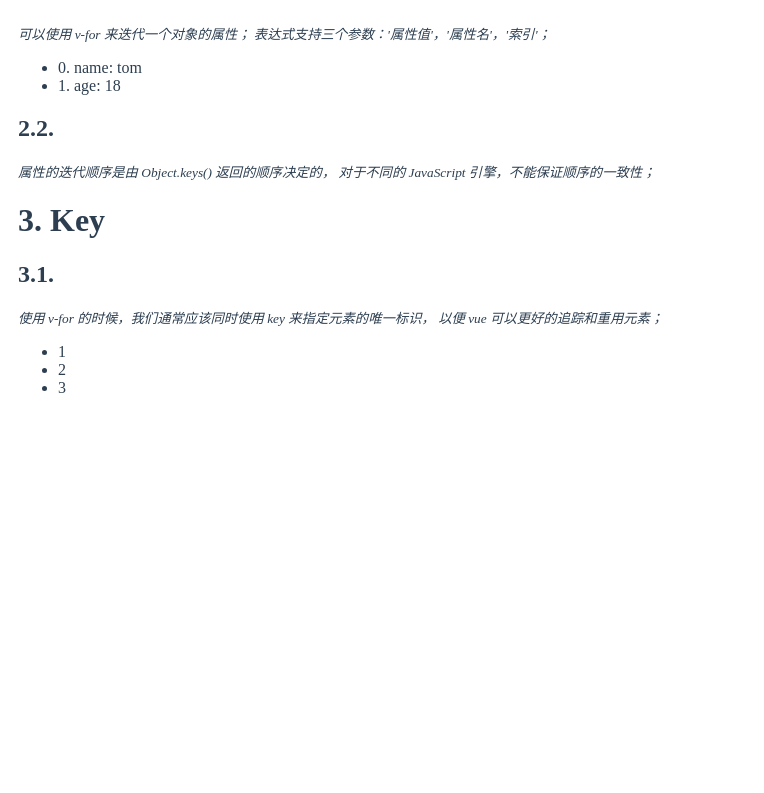
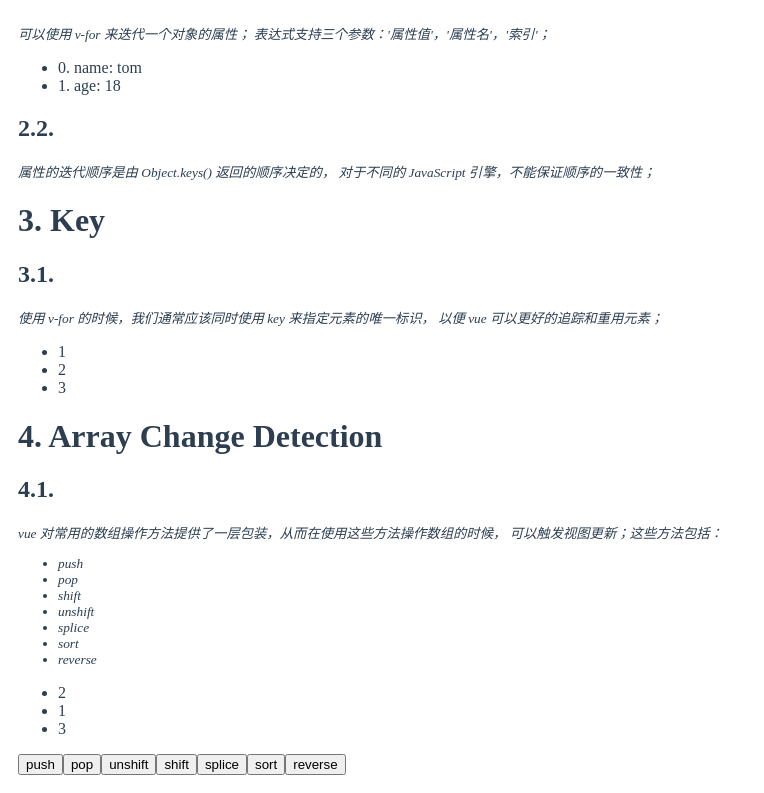
Before and after one commit to luotaoyeah/learning-vue, a Vue app: page /#/guide/list-rendering in a window 1280 px wide. Shown: the part 828-1621 px from the top of the page, without its empty margins (0-764 px from the left). Before the commit the page ends 1259 px from the top, so only its background shows below. Built offline with nearby package versions, Linux system fonts and the light colour scheme.

Commit message:
v-for: array change detection: mutation methods

```diff
--- a/src/doc/guide/list-rendering/v-for/index.vue
+++ b/src/doc/guide/list-rendering/v-for/index.vue
@@ -5,12 +5,14 @@
     <VFor></VFor>
     <VForWithObject></VForWithObject>
     <VForWithKey></VForWithKey>
+    <VForArrayChangeDetection></VForArrayChangeDetection>
   </div>
 </template>
 <script>
 import VFor from "./v-for";
 import VForWithObject from "./v-for-with-object";
 import VForWithKey from "./v-for-key";
+import VForArrayChangeDetection from "./v-for-array-change-detection";
 
 export default {
   data() {
@@ -19,7 +21,8 @@ export default {
   components: {
     VFor,
     VForWithObject,
-    VForWithKey
+    VForWithKey,
+    VForArrayChangeDetection
   }
 };
 </script>
--- /dev/null
+++ b/src/doc/guide/list-rendering/v-for/v-for-array-change-detection.vue
@@ -0,0 +1,71 @@
+<template>
+  <div>
+    <h1>4. Array Change Detection</h1>
+    <h2>4.1.</h2>
+    <p>
+      <small>
+        <i>
+          vue 对常用的数组操作方法提供了一层包装，从而在使用这些方法操作数组的时候，
+          可以触发视图更新；这些方法包括：
+          <ul>
+            <li>push</li>
+            <li>pop</li>
+            <li>shift</li>
+            <li>unshift</li>
+            <li>splice</li>
+            <li>sort</li>
+            <li>reverse</li>
+          </ul>
+        </i>
+      </small>
+    </p>
+    <ul>
+      <li
+        v-for="item in items"
+        :key="item"
+      >{{item}}
+      </li>
+    </ul>
+    <button @click="handlePush">push</button>
+    <button @click="handlePop">pop</button>
+    <button @click="handleUnshift">unshift</button>
+    <button @click="handleShift">shift</button>
+    <button @click="handleSplice">splice</button>
+    <button @click="handleSort">sort</button>
+    <button @click="handleReverse">reverse</button>
+  </div>
+</template>
+<script>
+export default {
+  data() {
+    return {
+      items: [2, 1, 3]
+    };
+  },
+  methods: {
+    handlePush() {
+      this.items.push(4);
+    },
+    handlePop() {
+      this.items.pop();
+    },
+    handleShift() {
+      this.items.shift();
+    },
+    handleUnshift() {
+      this.items.unshift(5);
+    },
+    handleSplice() {
+      this.items.splice(1, 1);
+    },
+    handleSort() {
+      this.items.sort((a, b) => a - b);
+    },
+    handleReverse() {
+      this.items.reverse();
+    }
+  }
+};
+</script>
+<style scoped>
+</style>
```
